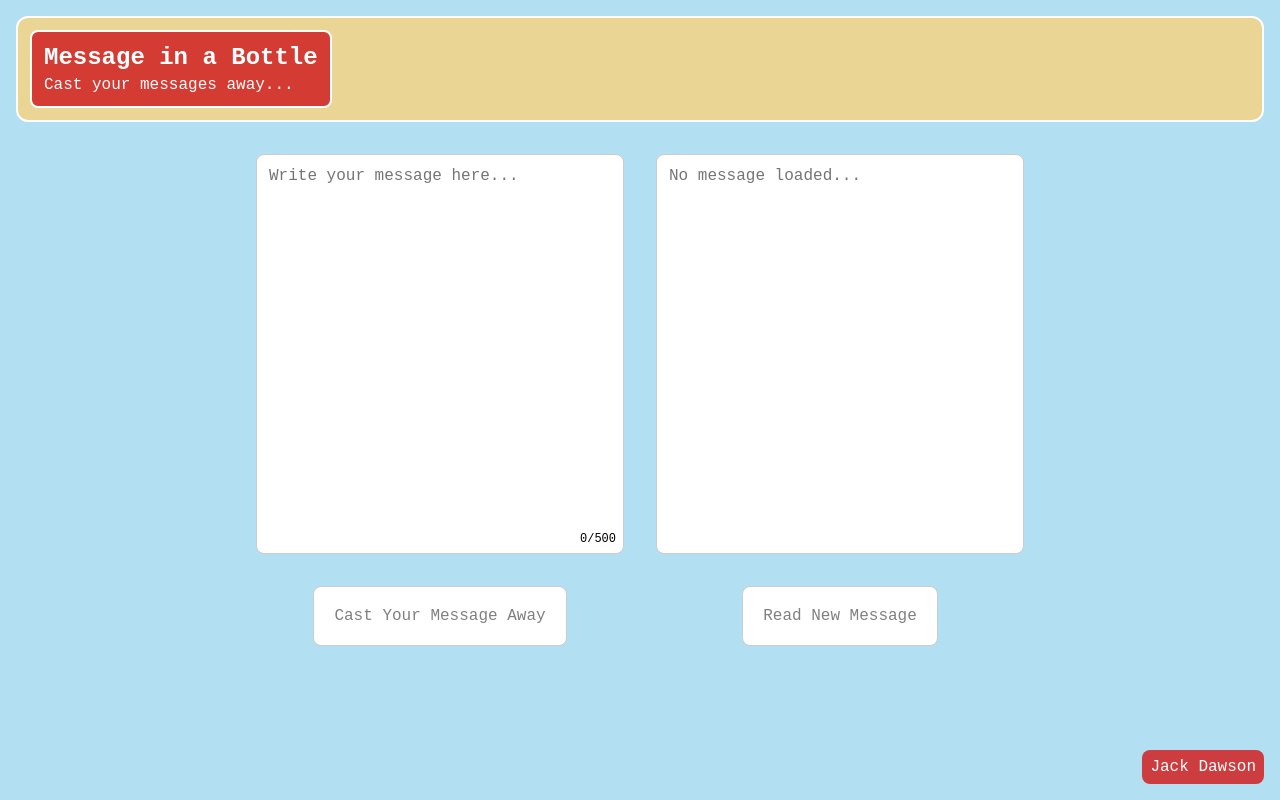
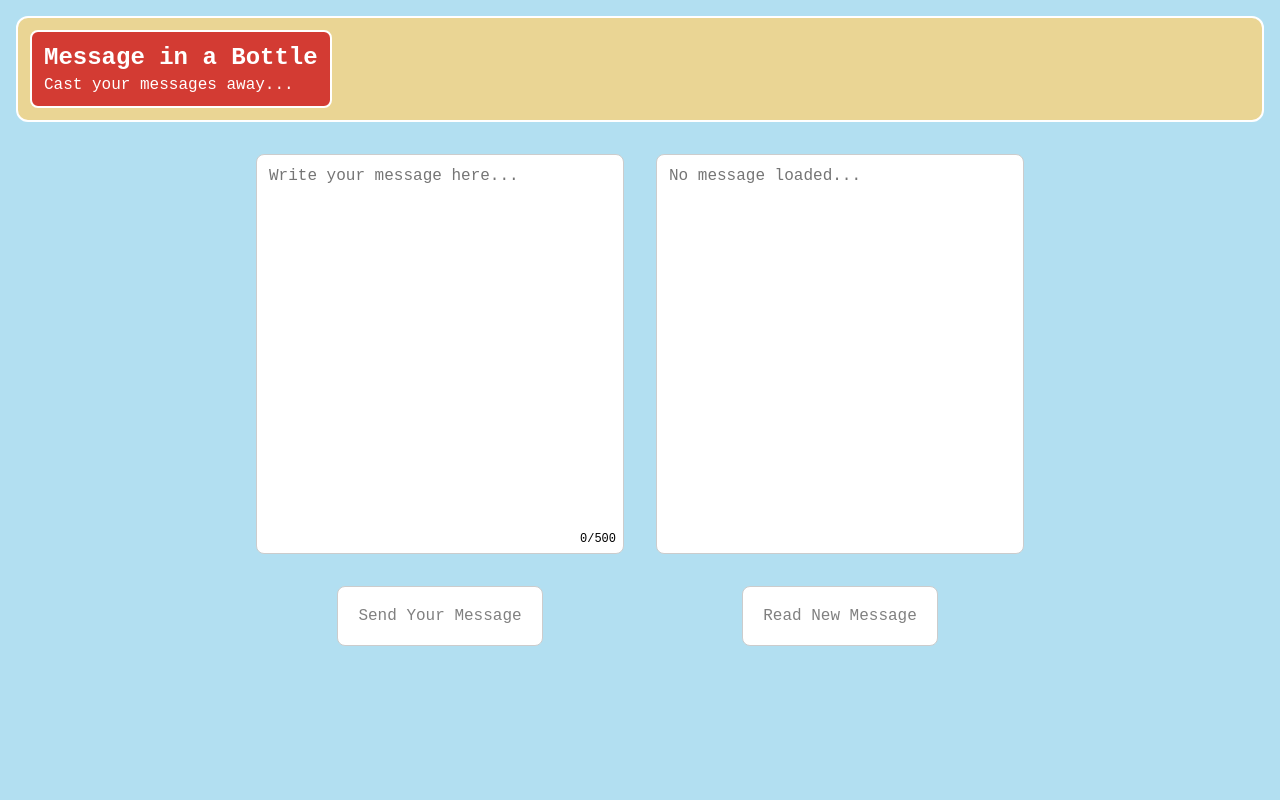
Before and after one commit to jacksoncdawson/message-in-a-bottle, a React (Create React App) app: page / in a window 1280 px wide. Built offline with nearby package versions, Linux system fonts and the light colour scheme.

Commit message:
Container-View Refactor
- Restructured to follow container-view pattern
- Removed Signature
- Added TODO.txt

```diff
--- a/src/Components/App/App.jsx
+++ b/src/Components/App/App.jsx
@@ -1,7 +1,7 @@
 import React from "react";
 import styles from "./App.module.css";
-import MessageOut from "../MessageOut/MessageOut.jsx";
-import MessageIn from "../MessageIn/MessageIn.jsx";
+import MessageOutContainer from "../MessageOut/MessageOutContainer.jsx";
+import MessageInContainer from "../MessageIn/MessageInContainer.jsx";
 import Header from "../Header/Header.jsx";
 
 function App() {
@@ -9,10 +9,9 @@ function App() {
     <div className={styles.App}>
       <Header />
       <div className={styles.content}>
-        <MessageOut />
-        <MessageIn />
+        <MessageOutContainer />
+        <MessageInContainer />
       </div>
-      <p id={styles.signature}>Jack Dawson</p>
     </div>
   );
 }
--- a/src/Components/App/App.module.css
+++ b/src/Components/App/App.module.css
@@ -25,15 +25,3 @@ body {
   margin-left: 15rem;
   margin-right: 15rem;
 }
-
-#signature {
-  position: absolute;
-  bottom: 0;
-  right: 0;
-  margin: 1rem;
-  padding: 0.5rem;
-  font-family: monospace;
-  color: white;
-  background-color: rgba(209, 39, 39, 0.884);
-  border-radius: 0.5rem;
-}
--- a/src/Components/MessageIn/MessageIn.jsx
+++ b/src/Components/MessageIn/MessageInContainer.jsx
@@ -1,5 +1,4 @@
 import React, { useState } from "react";
-import styles from "./MessageIn.module.css";
 import {
   collection,
   getDocs,
@@ -9,9 +8,9 @@ import {
   deleteDoc,
 } from "firebase/firestore";
 import db from "../../firebase";
-import noMessageImage from "./barren-island.png";
+import MessageInView from "./MessageInView";
 
-function MessageIn() {
+function MessageInContainer() {
   const [message, setMessage] = useState("");
   const [loading, setLoading] = useState(false);
   const [showImage, setShowImage] = useState(false);
@@ -44,37 +43,13 @@ function MessageIn() {
   };
 
   return (
-    <div className={styles.container}>
-      <div className={styles.readContainer}>
-        {showImage ? (
-          <div className={styles.noMessagesContainer}>
-            <p>There are no messages...</p>
-            <img
-              src={noMessageImage}
-              alt="No Message"
-              className={styles.noMessageImage}
-            />
-          </div>
-        ) : (
-          <textarea
-            className={styles.readField}
-            value={message}
-            placeholder={loading ? "Loading..." : "No message loaded..."}
-            readOnly={true}
-          />
-        )}
-      </div>
-      <div className={styles.loadContainer}>
-        <button
-          className={styles.load}
-          onClick={pullMessage}
-          disabled={loading}
-        >
-          {loading ? "Loading..." : "Read New Message"}
-        </button>
-      </div>
-    </div>
+    <MessageInView
+      message={message}
+      loading={loading}
+      showImage={showImage}
+      pullMessage={pullMessage}
+    />
   );
 }
 
-export default MessageIn;
+export default MessageInContainer;
--- /dev/null
+++ b/src/Components/MessageIn/MessageInView.jsx
@@ -0,0 +1,41 @@
+import React from "react";
+import styles from "./MessageIn.module.css";
+
+import noMessageImage from "./barren-island.png";
+
+function MessageInView({ message, loading, showImage, pullMessage }) {
+  return (
+    <div className={styles.container}>
+      <div className={styles.readContainer}>
+        {showImage ? (
+          <div className={styles.noMessagesContainer}>
+            <p>There are no messages...</p>
+            <img
+              src={noMessageImage}
+              alt="No Message"
+              className={styles.noMessageImage}
+            />
+          </div>
+        ) : (
+          <textarea
+            className={styles.readField}
+            value={message}
+            placeholder={loading ? "Loading..." : "No message loaded..."}
+            readOnly={true}
+          />
+        )}
+      </div>
+      <div className={styles.loadContainer}>
+        <button
+          className={styles.load}
+          onClick={pullMessage}
+          disabled={loading}
+        >
+          {loading ? "Loading..." : "Read New Message"}
+        </button>
+      </div>
+    </div>
+  );
+}
+
+export default MessageInView;
--- a/src/Components/MessageOut/MessageOut.jsx
+++ b/src/Components/MessageOut/MessageOutContainer.jsx
@@ -1,9 +1,9 @@
 import React, { useState } from "react";
-import styles from "./MessageOut.module.css";
+import { collection, addDoc } from "firebase/firestore";
 import db from "../../firebase";
-import { collection, addDoc } from "firebase/firestore";
+import MessageOutView from "./MessageOutView";
 
-function MessageOut() {
+function MessageOutContainer() {
   const [message, setMessage] = useState("");
 
   // Input Change Handler (Limit to 500 Characters)
@@ -37,23 +37,12 @@ function MessageOut() {
   };
 
   return (
-    <div className={styles.container}>
-      <div className={styles.inputContainer}>
-        <textarea
-          className={styles.inputField}
-          placeholder="Write your message here..."
-          value={message}
-          onChange={handleInputChange}
-        />
-        <p>{message.length}/500</p>
-      </div>
-      <div className={styles.submitContainer}>
-        <button className={styles.submit} onClick={handleSubmit}>
-          Cast Your Message Away
-        </button>
-      </div>
-    </div>
+    <MessageOutView
+      message={message}
+      handleInputChange={handleInputChange}
+      handleSubmit={handleSubmit}
+    />
   );
 }
 
-export default MessageOut;
+export default MessageOutContainer;
--- /dev/null
+++ b/src/Components/MessageOut/MessageOutView.jsx
@@ -0,0 +1,25 @@
+import React from "react";
+import styles from "./MessageOut.module.css";
+
+function MessageOutView({ message, handleInputChange, handleSubmit }) {
+  return (
+    <div className={styles.container}>
+      <div className={styles.inputContainer}>
+        <textarea
+          className={styles.inputField}
+          placeholder="Write your message here..."
+          value={message}
+          onChange={handleInputChange}
+        />
+        <p>{message.length}/500</p>
+      </div>
+      <div className={styles.submitContainer}>
+        <button className={styles.submit} onClick={handleSubmit}>
+          Send Your Message
+        </button>
+      </div>
+    </div>
+  );
+}
+
+export default MessageOutView;
```
Also changed, not shown: public/TODO.txt (added).
